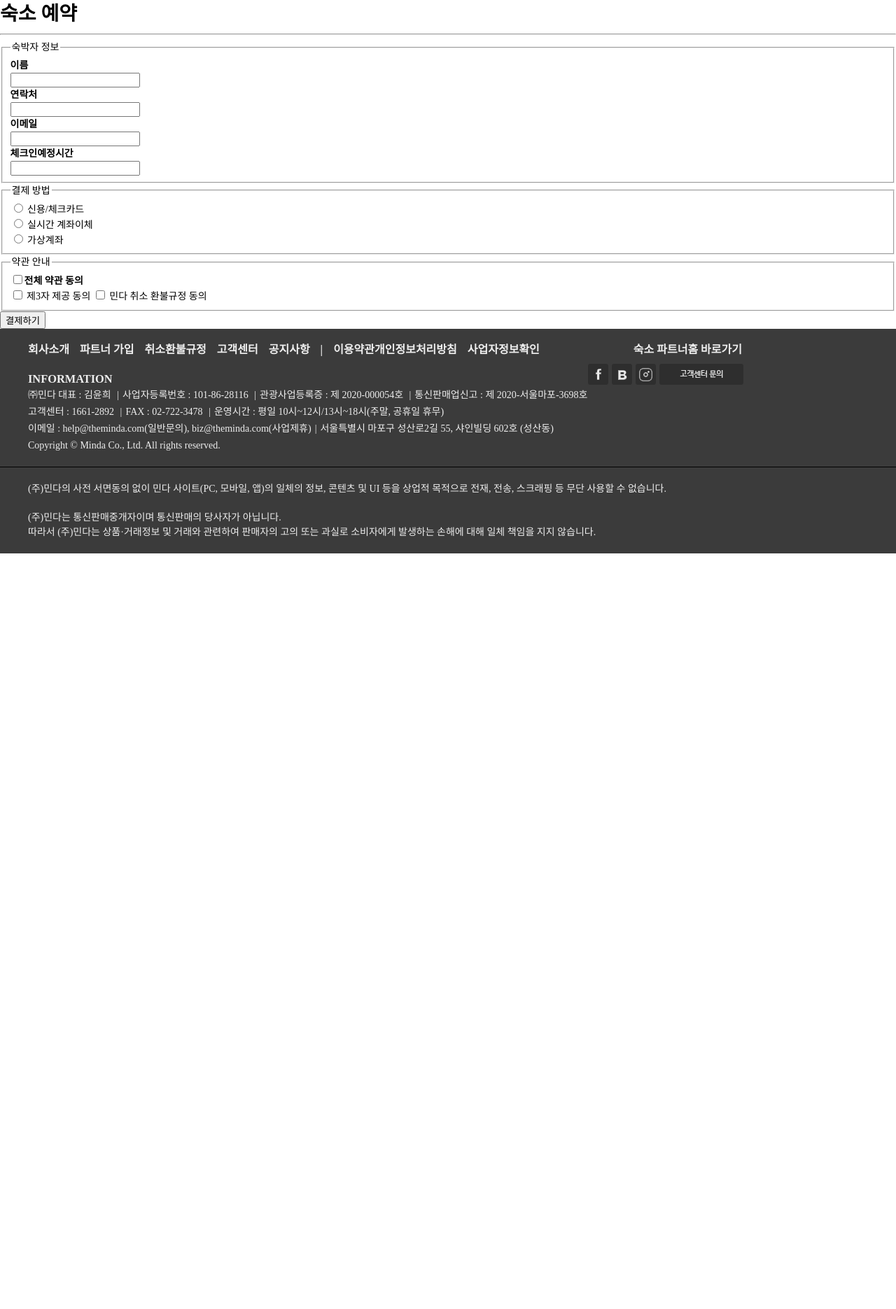
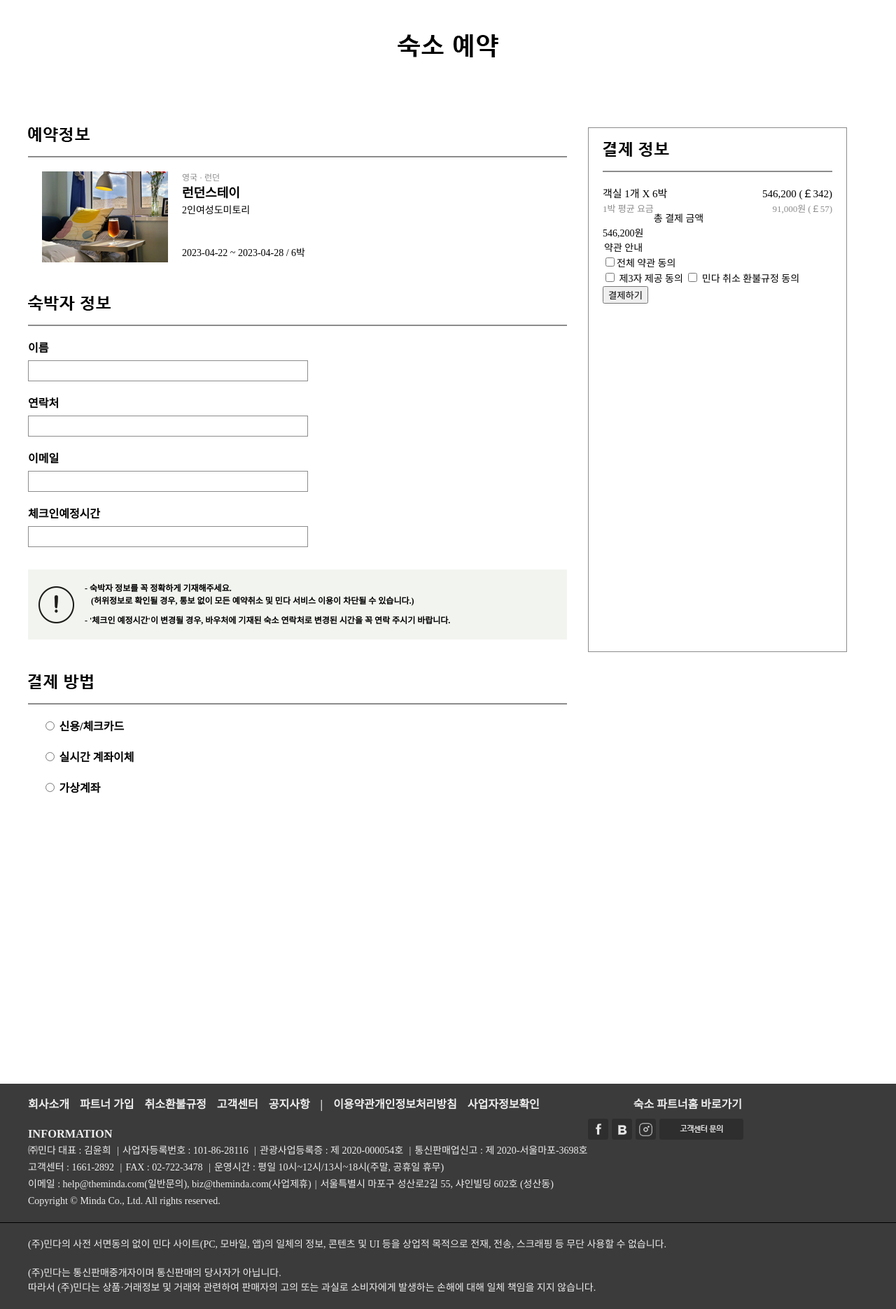
Before and after one commit to onezeun/KDT, a PHP site: page /reservation.html in a window 1280 px wide. Shown: the part 201-2072 px from the top of the page at 70% size. Before the commit the page ends 992 px from the top, so only its background shows below. Run offline with PHP 8.4, Linux system fonts and the light colour scheme.

Commit message:
feat: reservation left UI

```diff
--- a/first_project/css/reservation.css
+++ b/first_project/css/reservation.css
@@ -424,16 +424,205 @@
 }
 
 /* content */
+fieldset {
+  border: none;
+}
+
+.content {
+  height: 1200px;
+  margin-bottom: 300px;
+}
+
+.reservation_wrap {
+  width: 1200px;
+  height: 1200px;
+  margin: auto;
+}
 
 
+.reservation_title {
+  width: 144px;
+  height: 33px;
+  background: url(../images/reservation_title.jpg) no-repeat;
+  margin: 50px auto 100px;
+}
 
+.form_left {
+  float: left;
+}
 
+.form_right{
+  width: 370px;
+  height: 750px;
+  border: 1px solid #8c8c8c;
+  float: left;
+  margin-left: 30px;
+  padding: 20px;
+}
 
+.room_info {
+  width: 770px;
+  height: 240px;
+}
 
+.room_info_title {
+  width: 88px;
+  height: 21px;
+  background: url(../images/reservation_room.jpg) no-repeat;
+  margin-bottom: 20px;
+}
 
+.room_info_cont {
+  width: 770px;
+  height: 200px;
+  border-top: 2px solid #8c8c8c;
+  padding-top: 20px;
+}
 
+.reservation_roomphoto {
+  width: 180px;
+  height: 130px;
+  float: left;
+  margin: 0 20px;
+}
 
+.room_info_country {
+  color: #8b8b8b;
+  font-size: 12px;
+}
 
+.room_info_name {
+  font-size: 18px;
+  font-weight: bold;
+}
+
+.room_info_type {
+  margin-bottom: 40px;
+}
+
+.user_info_title {
+  width: 118px;
+  height: 22px;
+  background: url(../images/reservation_user.jpg) no-repeat;
+  margin-bottom: 20px;
+}
+
+.user_info_cont {
+  width: 770px;
+  height: 350px;
+  border-top: 2px solid #8c8c8c;
+}
+
+.user_info_wrap {
+  margin: 20px 0;
+}
+
+.user_info_cont p {
+  font-size: 16px;
+  font-weight: bold;
+  margin-bottom: 5px;
+}
+
+.user_info_cont input {
+  width: 400px;
+  height: 30px;
+  border: 1px solid #8c8c8c;
+}
+.user_info_warning_wrap {
+  width: 770px;
+  height: 100px;
+  background: #f2f5ef;
+  display: flex;
+  align-items: center;
+}
+
+.user_info_warning_icon {
+  width: 51px;
+  height: 53px;
+  background: url(../images/warning.png) no-repeat;
+  display: inline-block;
+  margin: 0 15px;
+}
+.user_info_warning_msg {
+  display: inline-block;
+  font-size: 12px;
+  font-weight: bold;
+}
+
+.user_info_warning_msg01 {
+  text-indent: 9px;
+  margin-bottom: 10px;
+}
+
+.pay {
+  width: 770px;
+  height: 200px;
+  margin-top: 50px;
+}
+
+.pay_title {
+  width: 93px;
+  height: 21px;
+  background: url(../images/reservation_pay.jpg) no-repeat;
+  margin-bottom: 20px;
+}
+
+.pay_cont {
+  width: 770px;
+  height: 200px;
+  border-top: 2px solid #8c8c8c;
+  padding: 20px;
+}
+
+.pay_cont label {
+  font-size: 16px;
+  font-weight: bold;
+}
+
+.pay_cont div {
+  margin-bottom: 20px;
+}
+
+/* right */
+
+.payment_title {
+  width: 95px;
+  height: 21px;
+  background: url(../images/reservation_form_right_title01.jpg) no-repeat;
+  margin-bottom: 20px;
+}
+
+.payment_wrap1 {
+  border-top: 2px solid #8c8c8c;
+  padding-top: 20px;
+}
+
+.selectroom {
+  height: 15px;
+  font-size: 15px;
+}
+
+.selectroom_title {
+  float: left;
+}
+
+.selectroom_account {
+  float: right;
+}
+
+.oneday {
+  height: 13px;
+  font-size: 13px;
+  color: #8c8c8c;
+}
+
+.oneday_title {
+  float: left;
+}
+
+.oneday_account {
+  float: right;
+}
 
 
 /* footer */
--- a/first_project/css/reset.css
+++ b/first_project/css/reset.css
@@ -10,7 +10,8 @@ ul,
 li,
 dl,
 dt,
-dd {
+dd,
+fieldset {
   margin: 0;
   padding: 0
 }
--- a/first_project/reservation.html
+++ b/first_project/reservation.html
@@ -64,44 +64,97 @@
         <div class="gnb_sub"></div>
       </nav>
     </header>
+
     <main id="content" class="content">
-    <div>
-      <h1>숙소 예약</h1>
-      <hr>
+      <div class="reservation_wrap">
+        <h2 class="reservation_title indent">숙소 예약</h2>
         <form>
-        <fieldset>
-          <legend>숙박자 정보</legend>
-          <b>이름</b><br>
-          <input type="text"><br>
-          <b>연락처</b><br>
-          <input type="text"><br>
-          <b>이메일</b><br>
-          <input type="text"><br>
-          <b>체크인예정시간</b><br>
-          <input type="text"><br>
+          <div class="form_left">
+            <fieldset class="room_info">
+              <legend class="room_info_title indent">예약 정보</legend>
+              <div class="room_info_cont">
+                <img src="./images/reservation_roomphoto.jpg" alt="숙소 대표 사진" class="reservation_roomphoto">
+                <p class="room_info_country">영국 · 런던</p>
+                <p class="room_info_name">런던스테이</p>
+                <p class="room_info_type">2인여성도미토리</p>
+                <p class="room_info_date">2023-04-22 ~ 2023-04-28 / 6박</p>
+              </div>
             </fieldset>
-        <fieldset>
-          <legend>결제 방법</legend>
-          <input type="radio" name="pay" id="card"> 신용/체크카드<br>
-          <input type="radio" name="pay" id="2"> 실시간 계좌이체<br>
-          <input type="radio" name="pay" id="3"> 가상계좌<br>
+
+            <fieldset class="user_info">
+              <legend class="user_info_title indent">숙박자 정보</legend>
+              <div class="user_info_cont">
+                <div class="user_info_wrap">
+                  <p>이름</p>
+                  <input type="text">
+                </div>
+                <div class="user_info_wrap">
+                  <p>연락처</p>
+                  <input type="text">
+                </div>
+                <div class="user_info_wrap">
+                  <p>이메일</p>
+                  <input type="text">
+                </div>
+                <div class="user_info_wrap">
+                  <p>체크인예정시간</p>
+                  <input type="text">
+                </div>
+              </div>
+              <div class="user_info_warning_wrap">
+                <p class="user_info_warning_icon indent">경고</p>
+                <div class="user_info_warning_msg">
+                  <p>- 숙박자 정보를 꼭 정확하게 기재해주세요.<br>
+                  <p class="user_info_warning_msg01">(허위정보로 확인될 경우, 통보 없이 모든 예약취소 및 민다 서비스 이용이 차단될 수 있습니다.)</p>
+                  </p>
+                  <p>- '체크인 예정시간'이 변경될 경우, 바우처에 기재된 숙소 연락처로 변경된 시간을 꼭 연락 주시기 바랍니다.</p>
+                </div>
+              </div>
+            </fieldset>
+
+            <fieldset class="pay">
+              <legend class="pay_title indent">결제 방법</legend>
+              <div class="pay_cont">
+                <div class="pay1"><input type="radio" name="pay" id="pay1"> <label for="pay1">신용/체크카드</label></div>
+                <div class="pay2"><input type="radio" name="pay" id="pay2"> <label for="pay2">실시간 계좌이체</label></div>
+                <div class="pay3"><input type="radio" name="pay" id="pay3"> <label for="pay3">가상계좌</label></div>
+              </div>
+            </fieldset>
+          </div>
+
+          <div class="form_right">
+            <fieldset class="payment">
+              <legend class="payment_title indent">결제 정보</legend>
+              <div class="payment_wrap1">
+                <div class="selectroom">
+                  <p class="selectroom_title">객실 1개 X 6박</p>
+                  <p class="selectroom_account">546,200 (￡342)</p>
+                </div>
+                <div class="clearfix"></div>
+                <div class="oneday">
+                  <p class="oneday_title">1박 평균 요금</p>
+                  <p class="oneday_account">91,000원 (￡57)</p>
+                </div>
+              </div>
+              <div class="payment_wrap2">
+                <p>총 결제 금액</p>
+                <p>546,200원</p>
+              </div>
             </fieldset>
             <fieldset>
               <legend>약관 안내</legend>
-          <input type="checkbox"><b>전체 약관 동의</b>
+              <input type="checkbox" id="all"><label for="all">전체 약관 동의</label>
               <div>
-            <input type="checkbox"> 제3자 제공 동의
-            <input type="checkbox"> 민다 취소 환불규정 동의
+                <input type="checkbox" id="term1"> <label for="term1">제3자 제공 동의</label>
+                <input type="checkbox" id="term2"> <label for="term2">민다 취소 환불규정 동의</label>
               </div>
             </fieldset>
             <button type="submit">결제하기</button>
         </form>
       </div>
+  </div>
+  </main>
 
-
-
-
-  </main>
   <footer id="footer" class="footer">
     <h2 class="hide">사이트 이용 안내</h2>
 
```
Also changed, not shown: first_project/images/reservation_form_right_title01.jpg (added), first_project/images/reservation_form_right_title02.jpg (added), first_project/images/reservation_pay.jpg (added), first_project/images/reservation_room.jpg (added), first_project/images/reservation_roomphoto.jpg (added), first_project/images/reservation_title.jpg (added), first_project/images/reservation_user.jpg (added), first_project/images/warning.png (added). Lines whose indentation alone changed are shown as unchanged.
